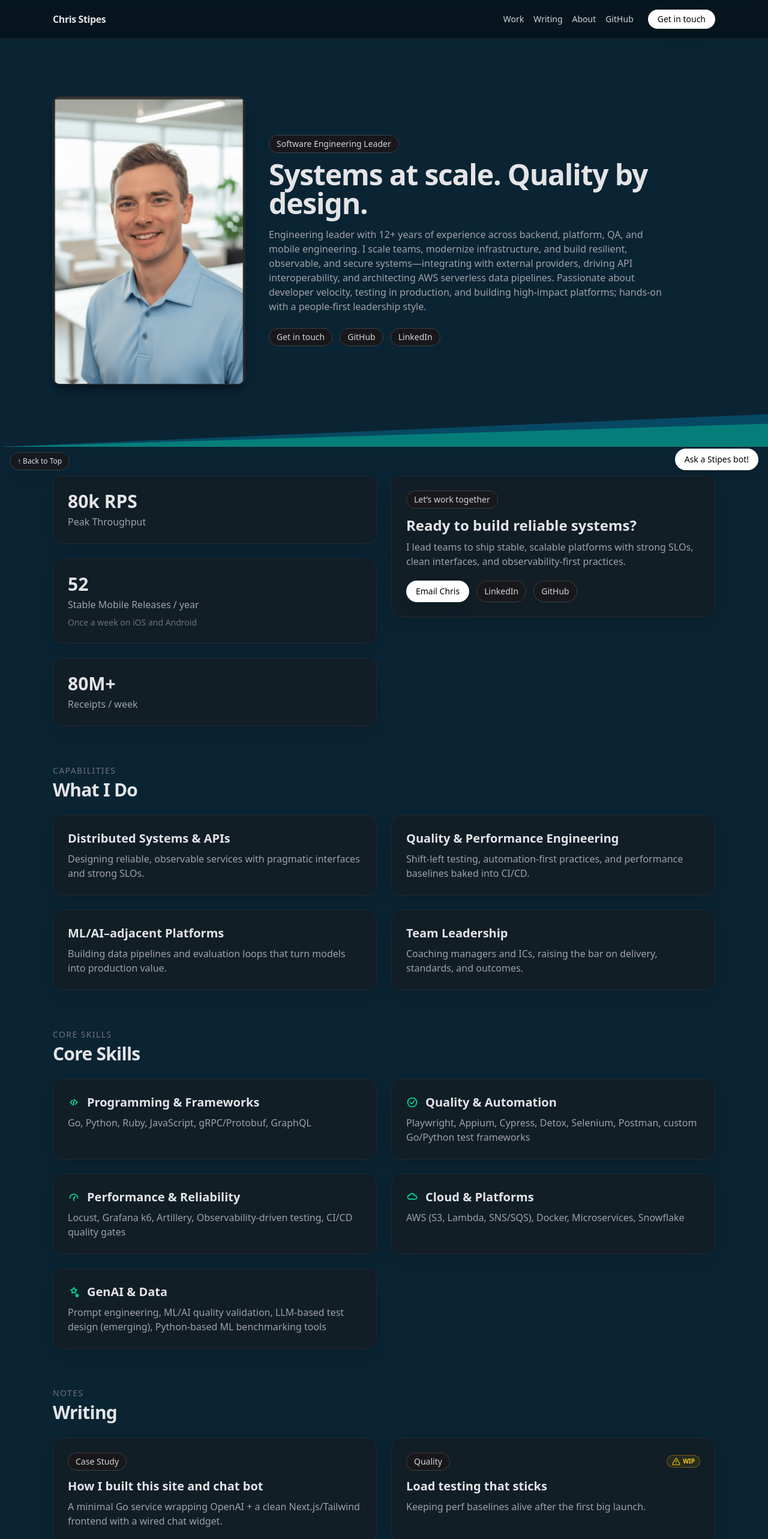
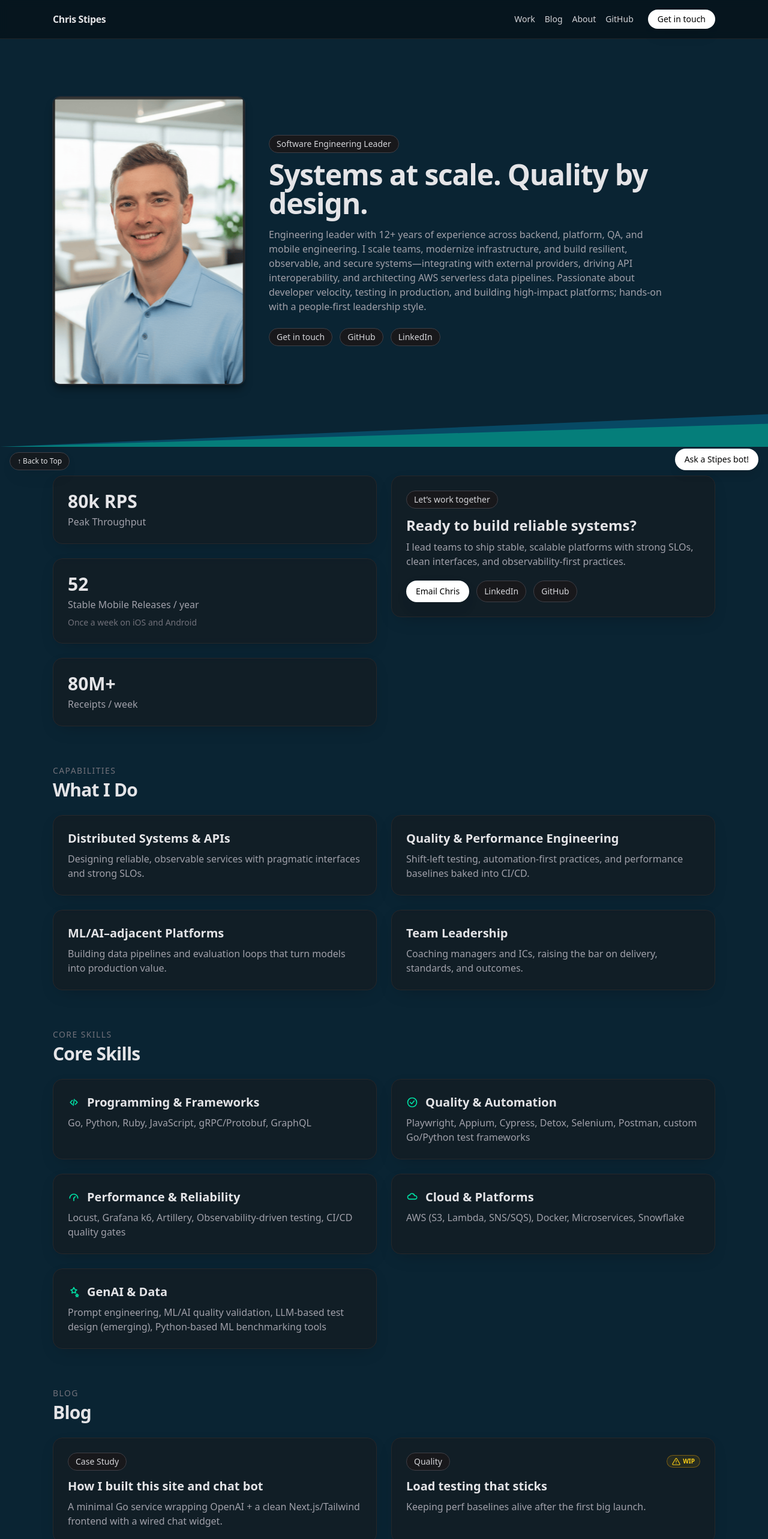
Before and after one commit to cstipes-devs/stipes-nextjs-tailwind, a Next.js app: page / in a window 1280 px wide. Shown: the top 2566 px of the page at 60% size. Built offline with nearby package versions, Linux system fonts and the light colour scheme.

Commit message:
publish blog article

```diff
--- a/app/(site)/components/Navbar.tsx
+++ b/app/(site)/components/Navbar.tsx
@@ -5,7 +5,7 @@ export function Navbar() {
         <a href="#" className="font-semibold tracking-tight">Chris Stipes</a>
         <nav className="flex items-center gap-4 text-sm text-zinc-300">
           <a className="hover:text-white" href="#work">Work</a>
-          <a className="hover:text-white" href="#writing">Writing</a>
+          <a className="hover:text-white" href="#blog">Blog</a>
           <a className="hover:text-white" href="/about">About</a>
           <a className="hover:text-white" href="https://github.com/cstipes-devs" target="_blank" rel="noreferrer noopener">GitHub</a>
           <a
--- a/app/(site)/page.tsx
+++ b/app/(site)/page.tsx
@@ -122,10 +122,10 @@ export default function Page() {
 
       <ChatWidget />
 
-      <div id="writing" />
-      <Section title="Writing" eyebrow="Notes">
+      <div id="blog" />
+      <Section title="Blog" eyebrow="Blog">
         <div className="grid gap-6 md:grid-cols-2">
-          <a className="card p-6 hover:border-zinc-600 transition" href="/writing/chat-bot">
+          <a className="card p-6 hover:border-zinc-600 transition" href="/blog/chat-bot">
             <div className="flex items-center justify-between">
               <div className="badge">Case Study</div>
             </div>
```
Also changed, not shown: app/(site)/blog/chat-bot/page.tsx (line endings or trailing spaces).
